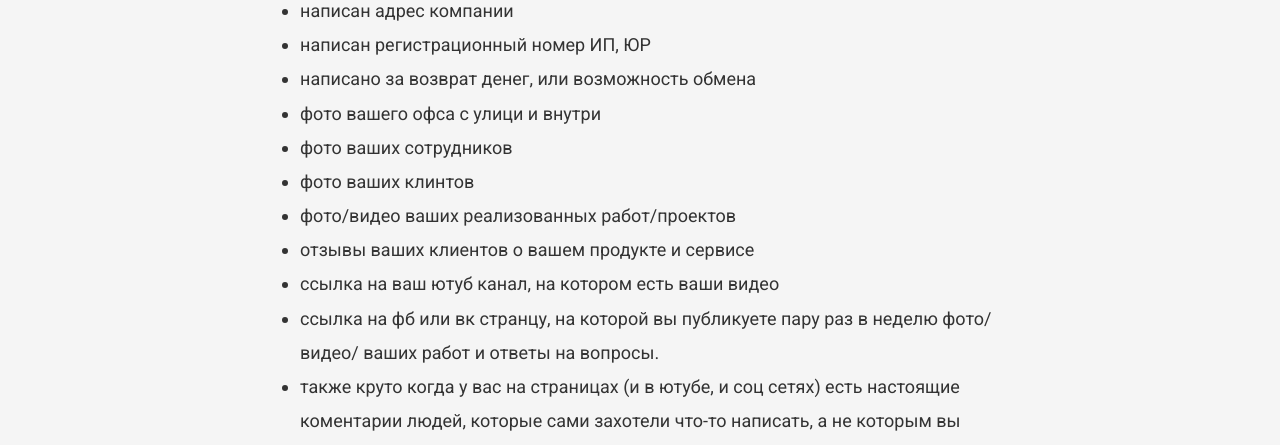
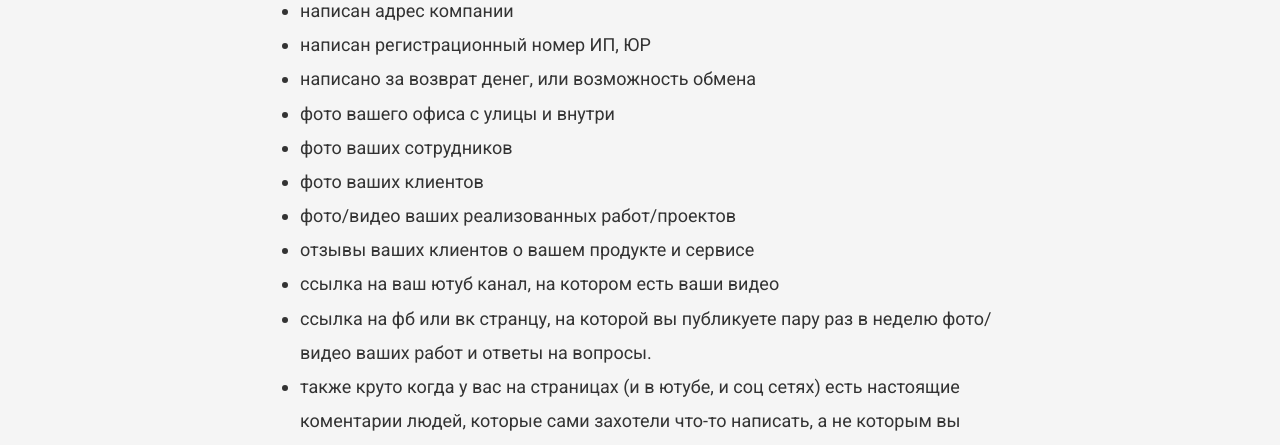
Before and after one commit to VadymVolos/vadymvolos.github.io, a Jekyll site: the page built from _posts/digital-marketing/2017-04-05-doveriye-k-saytu.md, in a window 1280 px wide. Shown: the part 910-1355 px from the top of the page. Built offline with Jekyll 4.4.1, drawn with Linux system fonts in a browser that asks for light colours; nearby versions of some CDN libraries; comment, search, counter and statistics services are not loaded.

Commit message:
Update 2017-04-05-doveriye-k-saytu.md

```diff
--- a/_posts/digital-marketing/2017-04-05-doveriye-k-saytu.md
+++ b/_posts/digital-marketing/2017-04-05-doveriye-k-saytu.md
@@ -37,11 +37,11 @@
 </li><li>
 написано за возврат денег, или возможность обмена
 </li><li>
-фото вашего офса с улици и внутри
+фото вашего офиса с улицы и внутри
 </li><li>
 фото ваших сотрудников
 </li><li>
-фото ваших клинтов
+фото ваших клиентов
 </li><li>
 фото/видео ваших реализованных работ/проектов
 </li><li>
@@ -49,7 +49,7 @@
 </li><li>
 ссылка на ваш ютуб канал, на котором есть ваши видео
 </li><li>
-ссылка на фб или вк странцу, на которой вы публикуете пару раз в неделю фото/видео/ ваших работ и ответы на вопросы.
+ссылка на фб или вк странцу, на которой вы публикуете пару раз в неделю фото/видео ваших работ и ответы на вопросы.
 </li><li>
 также круто когда у вас на страницах (и в ютубе, и соц сетях) есть настоящие коментарии людей, которые сами захотели что-то написать, а не которым вы заплатили чтоб они что-то из себя выдавили, можно делать конкурсы среди оставивших комментарий, чтоб это было стимулом что-то написать.
 </li>
```
